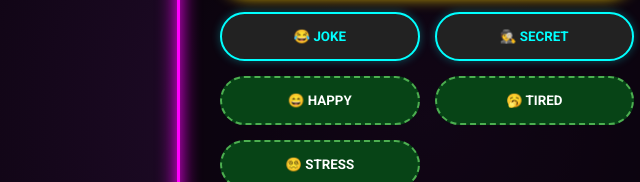
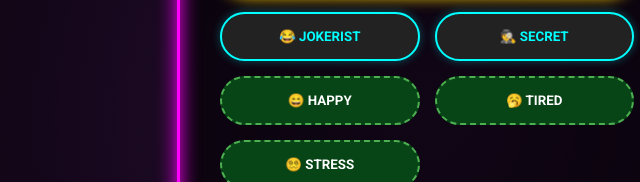
Before and after one commit to ALFA-Chris/VibeCheck-ChrizMigzNode, a plain HTML site: page frontend/index.html in a window 1280 px wide. Shown: the part 282-464 px from the top of the page, 213-853 px from the left. Drawn offline with nearby package versions, Linux system fonts and the light colour scheme.

Commit message:
Change button label from 'Joke' to 'Jokerist'

```diff
--- a/frontend/index.html
+++ b/frontend/index.html
@@ -197,7 +197,7 @@
     <div class="button-container">
       <button id="btnFortune">Jackpot Fortune</button>
 
-      <button id="btnJoke">😂 Joke</button>
+      <button id="btnJoke">😂 Jokerist</button>
       <button id="btnSecret">🕵️ Secret</button>
 
       <button data-mood="happy" class="btnMood">😄 Happy</button>
```
